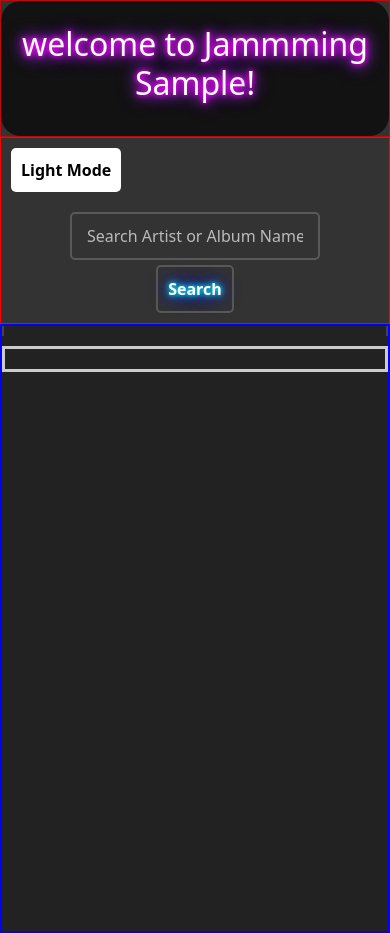
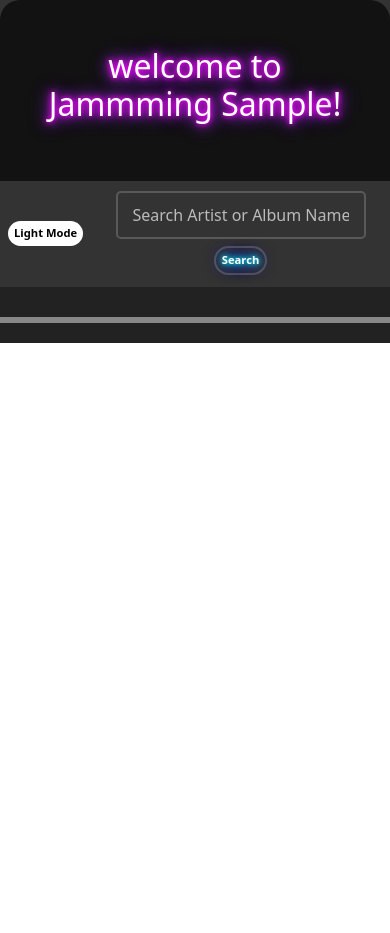
Before and after one commit to mah-davarfa/Jammming, a React (Vite) app: page / in a window 390 px wide. Both pictures are taken after typing "Sample" into the empty fields and a click on the button "Submit". After the commit the page ends 844 px from the top, so only its background shows below. Built offline with nearby package versions, Linux system fonts and the light colour scheme.

Commit message:
css adjusted for banner and search bar to responsive mode

```diff
--- a/src/styles/Banner.css
+++ b/src/styles/Banner.css
@@ -6,13 +6,13 @@
         background-color: #121212;
         color: white;
         text-align:center;
-        padding: 20px;
-        border-radius: 20px;
-        height: max(16vh, 130px);
+        padding: 47px;
+        border-top-left-radius: 20px;
+        border-top-right-radius: 20px;
 
 }
 .banner h1{
-        font-size: 2rem;
+        font-size: clamp(0.8rem,1vw,1.1rem);
         margin-bottom: 10px;
 }
 .search-container{
--- a/src/styles/SearchBar.css
+++ b/src/styles/SearchBar.css
@@ -9,6 +9,9 @@
 }
 .search-container input::placeholder {
     color: #bbb;
+}
+.SearchResult-title {
+    margin-top: 5px;
 }
 .search-container button {
     padding: 10px 10px;
--- a/src/styles/darkmode.css
+++ b/src/styles/darkmode.css
@@ -11,22 +11,22 @@
  /*   grid-template-columns: 1fr 2fr 1fr; */
    grid-template-columns: 3fr 2fr 2fr;
    gap:5px;
-   border: 2px solid blue;
-}
-.main-container h3 {
+  }
+
+.frame-container h3 {
     text-align: center;
     font-family: Arial, sans-serif;
     word-wrap: break-word;
     font-size: clamp(0.8rem,1.5vw,1.1rem);
    }
-.main-container p {
+.frame-container p {
 text-align: center;
 font-family: Arial, sans-serif;
 word-wrap: break-word;
 font-size: clamp(0.7rem,1.5vw,1rem);
 line-height: 1.5rem;
 }
-.main-container button{
+.frame-container button{
   padding: 4px 6px;
   margin: 2px 0;
   font-size: 0.7rem;
@@ -78,7 +78,6 @@ line-height: 1.5rem;
     grid-template-columns: repeat(auto-fill,minmax(150px,1fr));
     gap:10px;
     overflow-y:auto;
-    border-right:2px solid #ddd;
     padding: 5px;
 
   }
@@ -87,7 +86,7 @@ line-height: 1.5rem;
     top: 0;
     background-color: inherit;
     text-align: center;
-    border:1px solid red;
+    margin-top: 5px;
     }
   .playlist-list{
     display:grid;
@@ -95,7 +94,7 @@ line-height: 1.5rem;
     gap:10px;
     padding: 5px;
     overflow-y:auto;
-    height: 65vh;
+
     align-content: flex-start;
   }
  /*
@@ -117,8 +116,8 @@ line-height: 1.5rem;
    */
  .play-song-c {
     text-align: center;
-    border:3px solid #ccc;
-    padding: 10px;
+    border: 3px solid #888;
+    margin-top: 10px;
     display:flex;
     flex-direction: column;
     align-items: center;
@@ -134,7 +133,7 @@ line-height: 1.5rem;
  .playlist-empty{
     margin: 0 auto;
     text-align: center;
-    border:solid #ddd;
+
     padding: 5px;
     height: 70vh;
  }
@@ -155,22 +154,20 @@ line-height: 1.5rem;
     color: #000;
 }
 
-.bannerContainer{
-    border: 1px solid rgb(194, 9, 9);
-}
+
 .SearchToggleBar{
 display:flex;
 justify-content: space-between;
 align-items: center;
 flex-wrap: wrap;
 
-border: 1px solid red;
-
 }
 .right-SearchToggleBar{
     margin:auto;
 }
-
+.left-SearchToggleBar{
+    margin: 8px;
+}
 .SearchResult-title {
     text-align: center;
 }
@@ -305,8 +302,7 @@ border: 1px solid red;
 .dark-mode .list {
     background-color: #222;
     color: white;
-    border-right: 2px solid #444;
-    border-left: 2px solid #444;
+
 }
 
 .dark-mode .play-song {
@@ -322,12 +318,10 @@ border: 1px solid red;
 .light-mode .list {
     background-color: #fff;
     color: black;
-    border-right: 2px solid #ddd;
+
 }
 
-.light-mode .list {
-    border-left: 2px solid #ddd;
-}
+
 
 .light-mode .play-song {
     border: 2px solid #ccc;
@@ -356,10 +350,13 @@ border: 1px solid red;
 
          .list,.playlist-list,
          .play-song {
-             max-width: 100%;
+            max-width: 100%;
+            margin: 0;
+         }
+         .playlist-area-c{
+            border-top:2px solid  #888;
+         }
 
-             margin: 0;
-         }
     }
 
 
@@ -391,4 +388,7 @@ border: 1px solid red;
 
                  margin: 0;
              }
+             .playlist-area-c{
+                border-top:none;
+             }
         }
```
